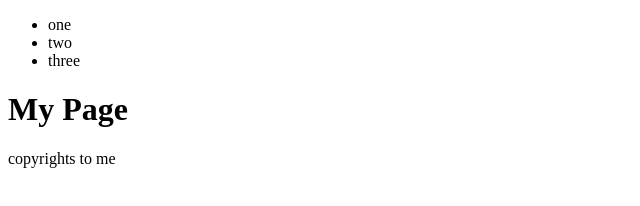
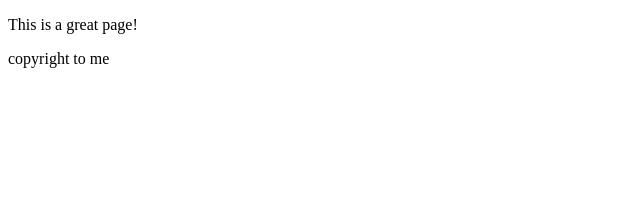
Before and after one commit to ghpm/git-course, a plain HTML site: page index.html in a window 1280 px wide. Shown: the whole page, without its empty margins (0-640 px from the left). Drawn offline with Linux system fonts and the light colour scheme.

Commit message:
deleted all but master, and fixed index.hmtl

```diff
--- a/index.html
+++ b/index.html
@@ -5,18 +5,9 @@
     <title></title>
   </head>
   <body>
-    <header>
-      <ul>
-        <li>one</li>
-        <li>two</li>
-        <li>three</li>
-      </ul>
+    </header>
+    <p>This is a great page!</p>
+    <footer>copyright to me</footer>
 
-    </header>
-    <h1>My Page</h1>
-    <p>copyrights to me</p>
-    <aside class="">
-      <img src="ad.jpg" alt="">
-    </aside>
   </body>
 </html>
```
